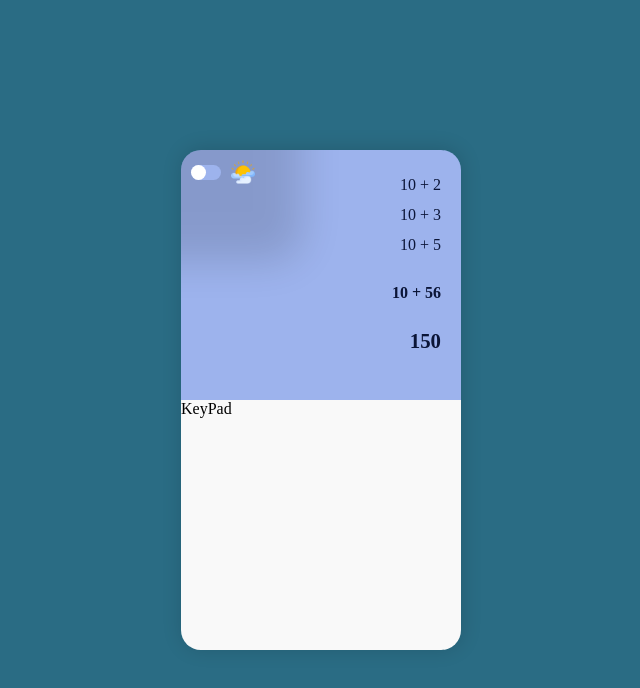
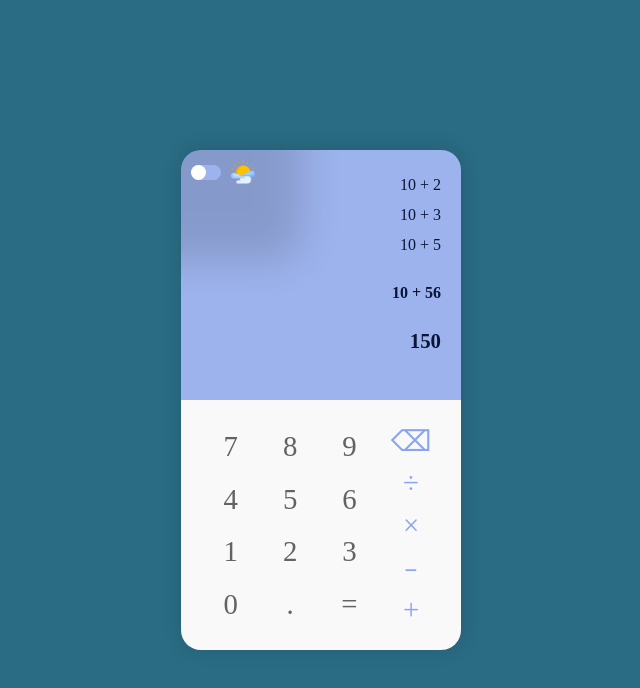
Before and after one commit to arkalal/ReactJS-Calculator-Project, a React (Create React App) app: page / in a window 1280 px wide. Shown: the top 688 px of the page, without its empty margins (319-959 px from the left). Built offline with nearby package versions, Linux system fonts and the light colour scheme.

Commit message:
full UI/UX styling complete

```diff
--- a/src/components/KeyPad/KeyPad.css
+++ b/src/components/KeyPad/KeyPad.css
@@ -1,4 +1,49 @@
 .keypad{
     flex: 50%;
     background-color: var(--bg-color-2);
+    padding: 20px;
+    display: flex;
 }
+
+.keypad p{
+    line-height: 1.875rem;
+    font-size: 1.8rem;
+    display: flex;
+    justify-content: center;
+    align-items: center;
+}
+
+.keypadKeys{
+    flex: 3;
+    display: flex;
+    flex-wrap: wrap;
+}
+
+.keypadKeys p{
+    width: 33%;
+    height: 25%;
+    cursor: pointer;
+    transition: all .3s ease-in-out;
+    color: var(--text-color-2);
+}
+
+.keypadKeys p:active{
+     background-color: rgba(0, 0, 0, 0.14);
+     border-radius: 50px;
+}
+
+.keypadSymbols{
+    flex: 1;
+}
+
+.keypadSymbols p{
+    height: 20%;
+    width: 100%;
+    color: #89a5f1;
+    cursor: pointer;
+}
+
+.keypadSymbols p:active{
+    background-color: rgba(0, 0, 0, 0.14);
+    border-radius: 50px;
+}
--- a/src/components/KeyPad/KeyPad.js
+++ b/src/components/KeyPad/KeyPad.js
@@ -1,9 +1,31 @@
 import React from 'react'
 import './KeyPad.css'
+import keys from './Keys'
+import symbols from './Symbols'
 
 const KeyPad = () => {
     return (
-        <div className='keypad'>KeyPad</div>
+        <div className='keypad'>
+            <div className="keypadKeys">
+                {
+                    keys.map((item, index) => {
+                        return <>
+                            <p key={index}> {item.label} </p>
+                        </>
+                    })
+                }
+            </div>
+
+            <div className="keypadSymbols">
+                {
+                    symbols.map((item, index) => {
+                        return <>
+                            <p key={index}> {item.label} </p>
+                        </>
+                    })
+                }
+            </div>
+        </div>
     )
 }
 
--- /dev/null
+++ b/src/components/KeyPad/Keys.js
@@ -0,0 +1,52 @@
+const keys = [
+    {
+        keyCode: 55,
+        label: "7",
+    },
+    {
+        keyCode: 56,
+        label: "8",
+    },
+    {
+        keyCode: 57,
+        label: "9",
+    },
+    {
+        keyCode: 52,
+        label: "4",
+    },
+    {
+        keyCode: 53,
+        label: "5",
+    },
+    {
+        keyCode: 54,
+        label: "6",
+    },
+    {
+        keyCode: 49,
+        label: "1",
+    },
+    {
+        keyCode: 50,
+        label: "2",
+    },
+    {
+        keyCode: 51,
+        label: "3",
+    },
+    {
+        keyCode: 48,
+        label: "0",
+    },
+    {
+        keyCode: 190,
+        label: ".",
+    },
+    {
+        keyCode: 13,
+        label: "=",
+    },
+];
+
+export default keys
--- /dev/null
+++ b/src/components/KeyPad/Symbols.js
@@ -0,0 +1,29 @@
+const symbols = [
+    {
+        label: "⌫",
+        keyCode: 8,
+        value: "backspace",
+    },
+    {
+        label: "÷",
+        keyCode: 111,
+        value: "/",
+    },
+    {
+        label: "×",
+        keyCode: 56,
+        value: "*",
+    },
+    {
+        label: "﹣",
+        keyCode: 109,
+        value: "-",
+    },
+    {
+        label: "+",
+        keyCode: 107,
+        value: "+",
+    },
+];
+
+export default symbols
```
